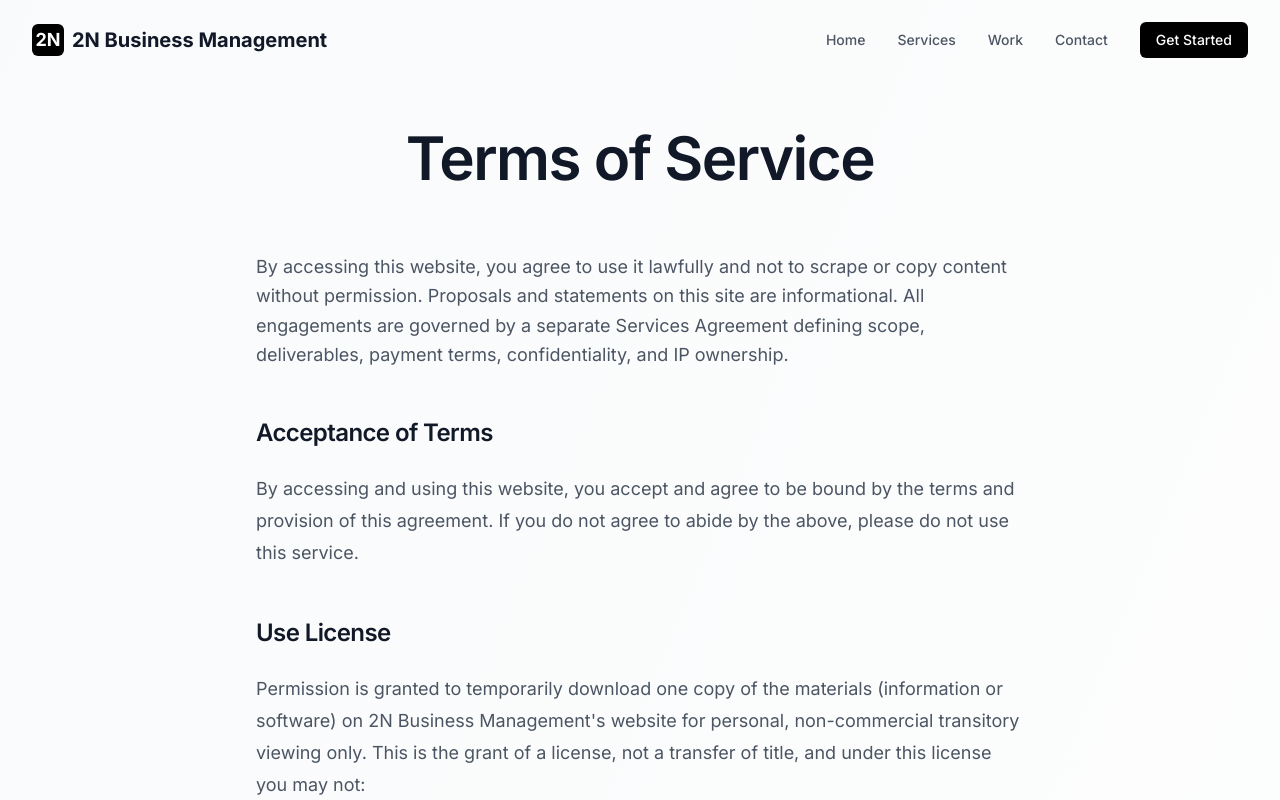
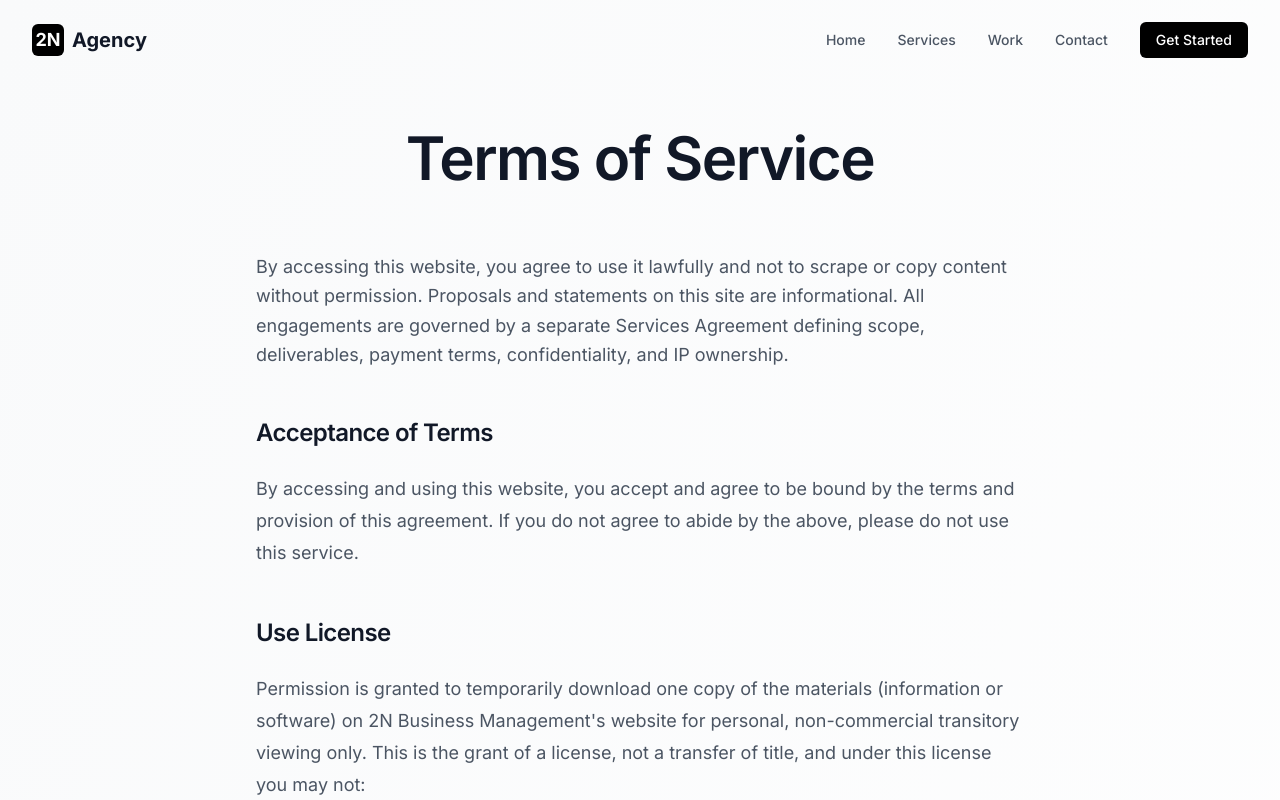
Before and after one commit to im3lol/2nweb, a React (Vite) app: page /terms in a window 1280 px wide. Shown: the top 800 px of the page. Built offline with nearby package versions, Linux system fonts and the light colour scheme.

Commit message:
Update header title from '2N Business Management' to 'Agency'

```diff
--- a/src/components/Header.tsx
+++ b/src/components/Header.tsx
@@ -50,7 +50,7 @@
             <div className="w-8 h-8 bg-black rounded-md flex items-center justify-center">
               <span className="text-white font-bold text-lg">2N</span>
             </div>
-            <span className="font-bold text-xl">2N Business Management</span>
+            <span className="font-bold text-xl">Agency</span>
           </Link>
 
           {/* Desktop Navigation */}
```
